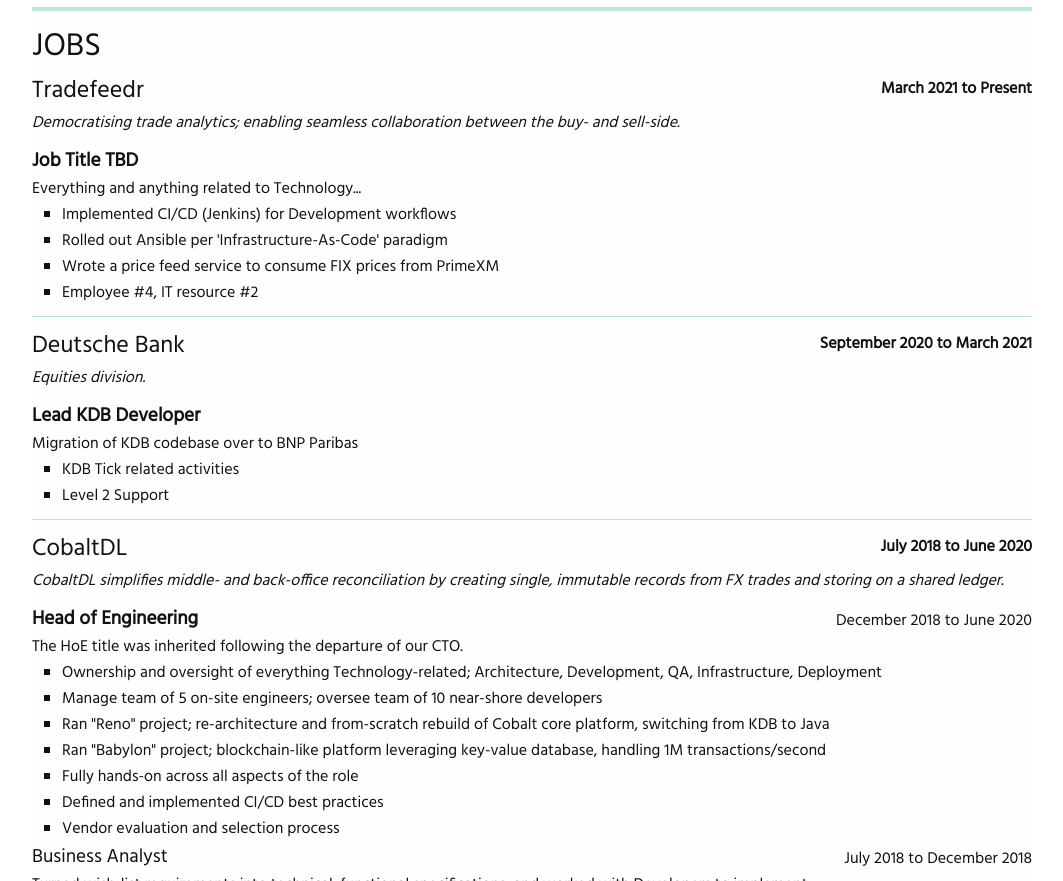
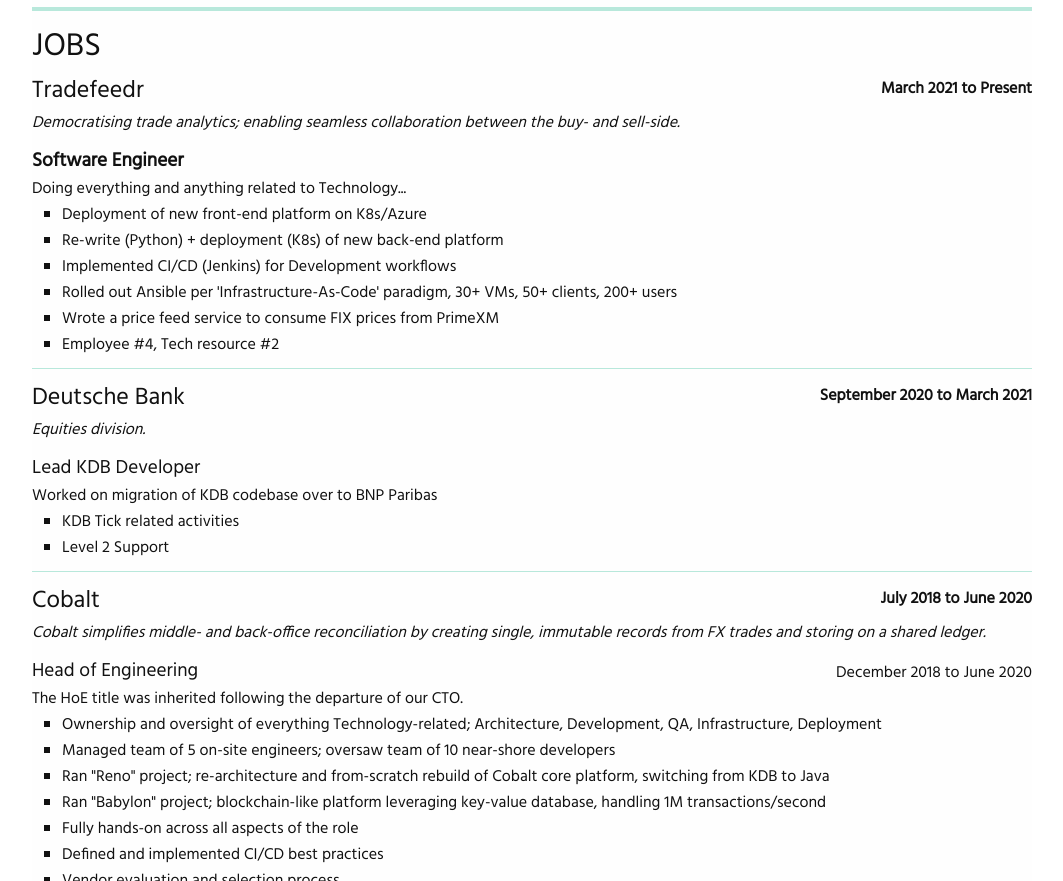
Before and after one commit to mkst/cv, a plain HTML site: page index.html in a window 1280 px wide. Shown: the part 686-1567 px from the top of the page, without its empty margins (108-1171 px from the left). Drawn offline with Linux system fonts and the light colour scheme.

Commit message:
Q1 2022 tweaks

```diff
--- a/index.html
+++ b/index.html
@@ -21,7 +21,7 @@
     OVERVIEW
   </span>
   <span class="medium italic">
-    13 years industry experience, providing guidance & direction in addition to
+    14 years industry experience, providing guidance & direction in addition to
     hands-on implementation across the entire tech stack.
     Thrives on creating effective solutions that make tomorrow easier and
     more productive than today.
@@ -36,7 +36,7 @@
     Jack of most trades; Master of some.
   </span>
 
-  <span class="block">I can do these with minimal Google searching:</span>
+  <span class="block">I'm comfortable and competent in the following:</span>
   <span class="skill master">Software Architecture</span>
   <span class="skill master">Automation</span>
   <span class="skill master">Agile / Scrum</span>
@@ -56,6 +56,7 @@
   <span class="skill master">AWS EC2</span>
   <span class="skill master">FX</span>
   <span class="skill master">Analytics</span>
+  <span class="skill master">K8s</span>
 
   <span class="block">I can do these with some help from Google:</span>
   <span class="skill jack">JavaScript (e.g. Node/React)</span>
@@ -66,7 +67,6 @@
   <span class="skill jack">MongoDB</span>
   <span class="skill jack">Key-Value Databases</span>
   <span class="skill jack">Protobuf</span>
-  <span class="skill jack">K8s</span>
 
   <span class="line-break"></span>
 
@@ -77,7 +77,7 @@
   <span class="medium">
     <ul class="list">
       <li class="bullet">
-        CobaltDL - Reduced AWS monthly cost by 1/3 whilst simultaenously doubling number of EC2 instances
+        Cobalt - Reduced AWS monthly cost by 1/3 whilst simultaenously doubling number of EC2 instances
       </li>
       <li class="bullet">
         Saxo Bank - Migrated KDB Trading Platform from NY4 to LD5
@@ -106,24 +106,31 @@
 
   <span class="margin-top-small">
     <span class="float-left bold medium">
-      Job Title TBD
+      Software Engineer
     </span>
     <span class="clear-both block">
-      Everything and anything related to Technology...
+      Doing everything and anything related to Technology...
     </span>
 
     <ul class="list">
         <li class="bullet">
+          Deployment of new front-end platform on K8s/Azure
+        </li>
+        <li class="bullet">
+          Re-write (Python) + deployment (K8s) of new back-end platform
+        </li>
+        <li class="bullet">
           Implemented CI/CD (Jenkins) for Development workflows
         </li>
         <li class="bullet">
-      Rolled out Ansible per 'Infrastructure-As-Code' paradigm
+          Rolled out Ansible per 'Infrastructure-As-Code' paradigm, 30+ VMs, 50+ clients, 200+ users
         </li>
         <li class="bullet">
-      Wrote a <a href="https://github.com/mkst/pricefeed">price feed</a> service to consume FIX prices from PrimeXM
+          Wrote a <a href="https://github.com/mkst/pricefeed">price feed</a> service to consume
+          FIX prices from PrimeXM
         </li>
         <li class="bullet">
-      Employee #4, IT resource #2
+          Employee #4, Tech resource #2
         </li>
     </ul>
   </span>
@@ -141,11 +148,11 @@
   </span>
 
   <span class="margin-top-small">
-    <span class="float-left bold medium">
+    <span class="float-left medium">
       Lead KDB Developer
     </span>
     <span class="clear-both block">
-     Migration of KDB codebase over to BNP Paribas
+     Worked on migration of KDB codebase over to BNP Paribas
     </span>
 
     <ul class="list">
@@ -161,18 +168,18 @@
   <span class="line-break-thin"></span>
 
   <span class="float-left large">
-    <a href="https://cobaltfx.com/">CobaltDL</a>
+    <a href="https://cobaltfx.com/">Cobalt</a>
   </span>
   <span class="float-right bold">
     July 2018 to June 2020
   </span>
   <span class="clear-both block italic">
-    CobaltDL simplifies middle- and back-office reconciliation by creating single,
+    Cobalt simplifies middle- and back-office reconciliation by creating single,
     immutable records from FX trades and storing on a shared ledger.
   </span>
 
   <span class="margin-top-small">
-    <span class="float-left bold medium">
+    <span class="float-left medium">
       Head of Engineering
     </span>
     <span class="float-right">
@@ -188,7 +195,7 @@
         Architecture, Development, QA, Infrastructure, Deployment
       </li>
       <li class="bullet">
-        Manage team of 5 on-site engineers; oversee team of 10 near-shore developers
+        Managed team of 5 on-site engineers; oversaw team of 10 near-shore developers
       </li>
       <li class="bullet">
         Ran "Reno" project; re-architecture and from-scratch rebuild of Cobalt core platform, switching from KDB to Java
```
Also changed, not shown: 1 other file. Lines whose indentation alone changed are shown as unchanged.
